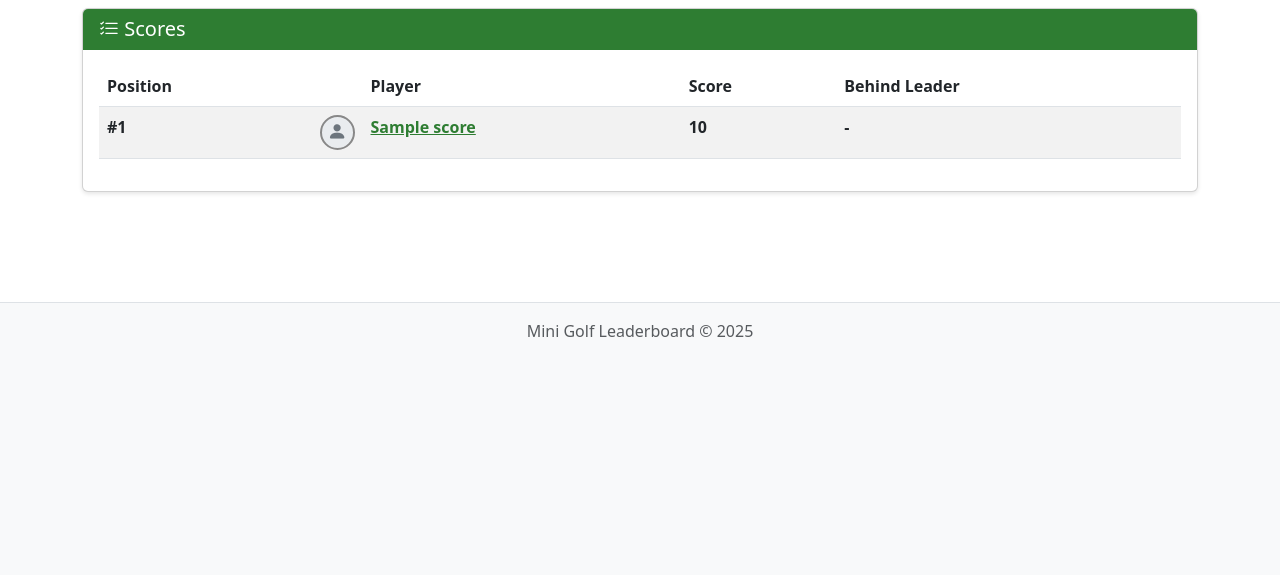
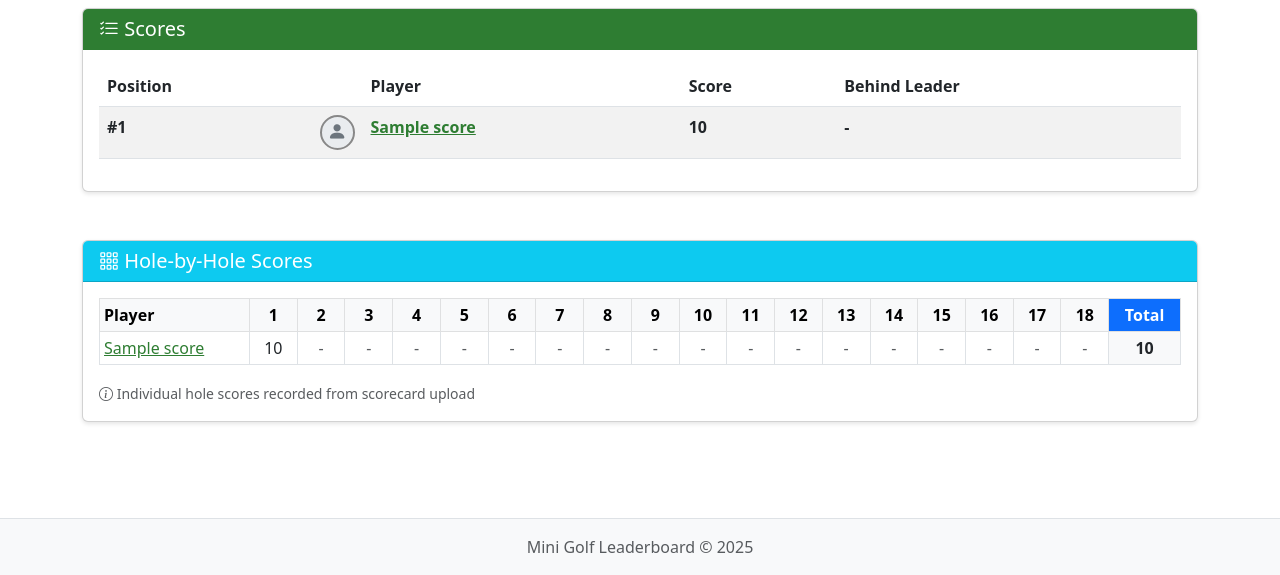
Before and after one commit to RackAttack86/Mini-Golf-Leaderboard, a Flask app: template templates/rounds/detail.html in a window 1280 px wide. Shown: the part 441-1016 px from the top of the page. Before the commit the page ends 778 px from the top, so only its background shows below. Run offline with Flask 3, Linux system fonts and the light colour scheme; the template is opened without the code that fills it: most values are stand-ins (such as "Sample title", 1, 10 or a date in 2020); some libraries are stand-ins or nearby versions.

Commit message:
Display hole-by-hole scores on round detail page
- Show detailed scorecard table with all 18 hole scores
- Only displays if at least one player has hole scores recorded
- Table shows player names and individual scores for each hole
- Displays total score in highlighted column
- Shows '-' for missing hole scores
- Auto-detected from scorecard uploads

🤖 Generated with [Claude Code](https://claude.com/claude-code)

Co-Authored-By: Claude Sonnet 4.5 <noreply@anthropic.com>

```diff
--- a/templates/rounds/detail.html
+++ b/templates/rounds/detail.html
@@ -142,6 +142,69 @@
         </div>
     </div>
 </div>
+
+<!-- Hole-by-Hole Scores -->
+{% set has_hole_scores = namespace(value=false) %}
+{% for score in round.scores %}
+    {% if score.hole_scores %}
+        {% set has_hole_scores.value = true %}
+    {% endif %}
+{% endfor %}
+
+{% if has_hole_scores.value %}
+<div class="row mt-4">
+    <div class="col-12">
+        <div class="card">
+            <div class="card-header bg-info text-white">
+                <h5 class="mb-0"><i class="bi bi-grid-3x3-gap"></i> Hole-by-Hole Scores</h5>
+            </div>
+            <div class="card-body">
+                <div class="table-responsive">
+                    <table class="table table-sm table-bordered">
+                        <thead class="table-light">
+                            <tr>
+                                <th style="width: 150px;">Player</th>
+                                {% for hole_num in range(1, 19) %}
+                                <th class="text-center" style="min-width: 40px;">{{ hole_num }}</th>
+                                {% endfor %}
+                                <th class="text-center bg-primary text-white" style="min-width: 60px;">Total</th>
+                            </tr>
+                        </thead>
+                        <tbody>
+                            {% for score in round.scores %}
+                            <tr>
+                                <td>
+                                    <a href="{{ url_for('players.player_detail', player_id=score.player_id) }}">
+                                        {{ score.player_name }}
+                                    </a>
+                                </td>
+                                {% if score.hole_scores %}
+                                    {% for hole_score in score.hole_scores %}
+                                    <td class="text-center">{{ hole_score }}</td>
+                                    {% endfor %}
+                                    {# Fill remaining holes if less than 18 #}
+                                    {% for i in range(score.hole_scores|length, 18) %}
+                                    <td class="text-center text-muted">-</td>
+                                    {% endfor %}
+                                {% else %}
+                                    {% for i in range(18) %}
+                                    <td class="text-center text-muted">-</td>
+                                    {% endfor %}
+                                {% endif %}
+                                <td class="text-center bg-light"><strong>{{ score.score }}</strong></td>
+                            </tr>
+                            {% endfor %}
+                        </tbody>
+                    </table>
+                </div>
+                <small class="text-muted">
+                    <i class="bi bi-info-circle"></i> Individual hole scores recorded from scorecard upload
+                </small>
+            </div>
+        </div>
+    </div>
+</div>
+{% endif %}
 
 <!-- Edit Modal -->
 <div class="modal fade" id="editModal" tabindex="-1">
```
